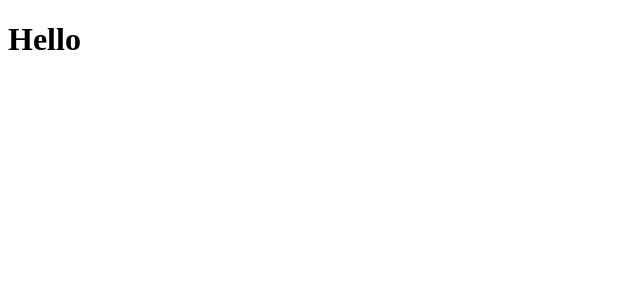
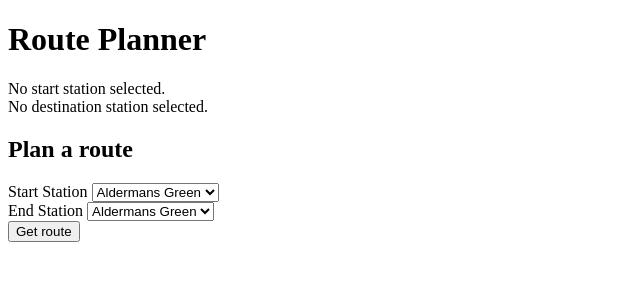
Before and after one commit to jckhang/ukvis, a Flask app: page / in a window 1280 px wide. Shown: the top 300 px of the page, without its empty margins (0-640 px from the left). Run offline with Flask 2, Linux system fonts and the light colour scheme.

Commit message:
fixing scripts

```diff
--- a/backend/server.py
+++ b/backend/server.py
@@ -1,5 +1,6 @@
 from flask import Flask
 from flask import render_template
+from flask import request
 
 app = Flask(__name__)
 app.debug = True
@@ -10,7 +11,12 @@ def vis():
 
 @app.route('/route', methods=['POST'])
 def route():
-    return "Data"
+    from_station = request.form['start']
+    to_station = request.form['end']
+
+    #Smart routing goes here!
+
+    return render_template('visual.html',from_station=from_station,to_station=to_station)
 
 if __name__ == "__main__":
     app.run()
--- a/backend/templates/visual.html
+++ b/backend/templates/visual.html
@@ -4,7 +4,41 @@
 
 	</head>
 	<body>
-		<h1>Hello</h1>
+		<h1>Route Planner</h1>
+		{% if from_station %}
+			Departing from {{ from_station }}.
+		{% else %}
+		 	No start station selected.
+		{% endif %}
+		<br/>
+		{% if to_station %}
+			Going to {{ to_station }}.
+		{% else %}
+		 	No destination station selected.
+		{% endif %}
+
+		<h2>Plan a route</h2>
+		<form action='/route' method='POST'>
+			<label>Start Station</label>
+			<select name='start'>
+				<option value="Aldermans Green">Aldermans Green</option>
+				<option value="Baker Street">Baker Street</option>
+				<option value="Bank">Bank</option>
+				<option value="Trafalgar Square">Trafalgar Square</option>
+			</select>
+			<br/>
+
+			<label>End Station</label>
+			<select name='end'>
+				<option value="Aldermans Green">Aldermans Green</option>
+				<option value="Baker Street">Baker Street</option>
+				<option value="Bank">Bank</option>
+				<option value="Trafalgar Square">Trafalgar Square</option>
+			</select>
+			<br/>
+			<input type="submit" name="submit" value="Get route" id="submit">
+		</form>
+
 	</body>
 
 </html>
```
Also changed, not shown: README.md, 1 other file.
